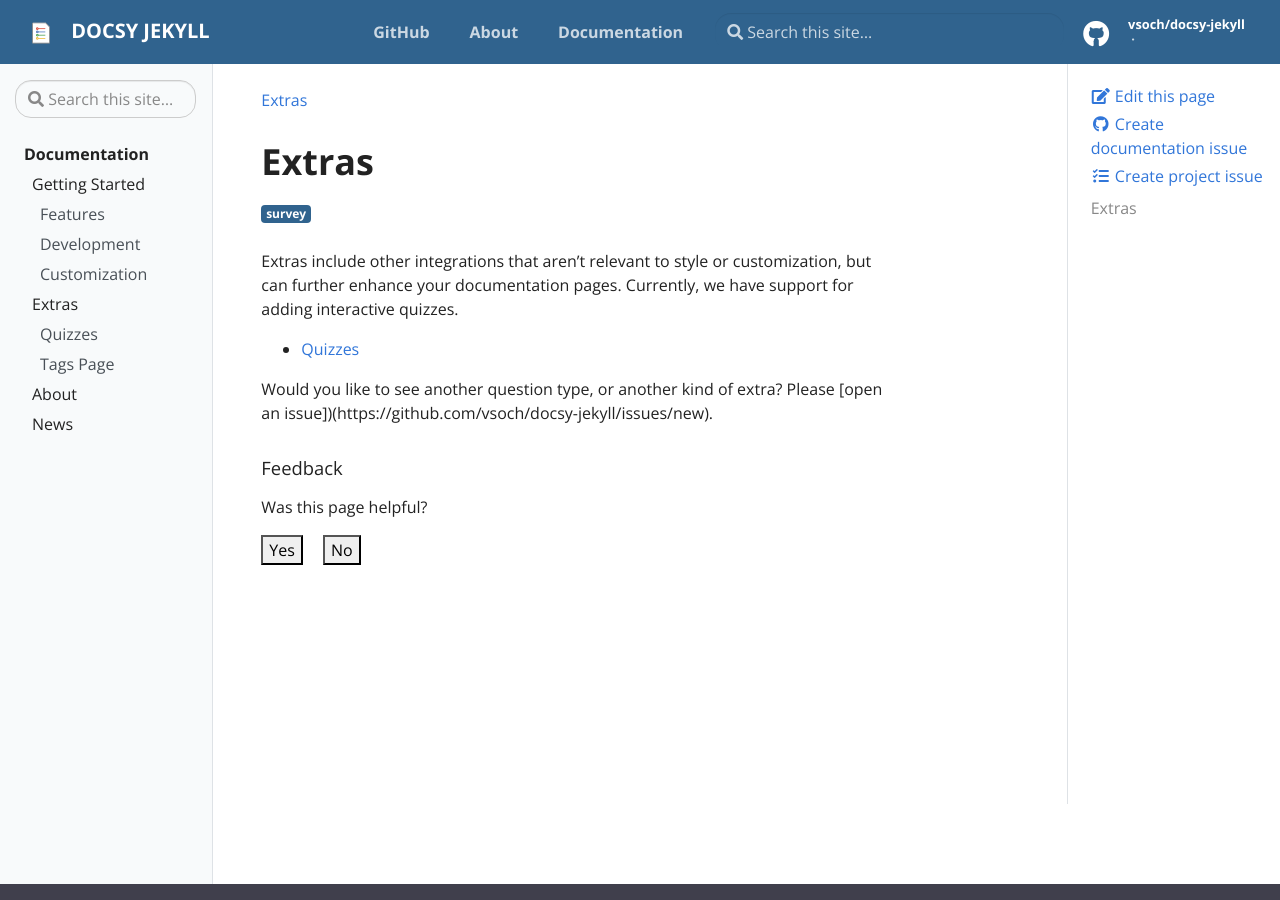
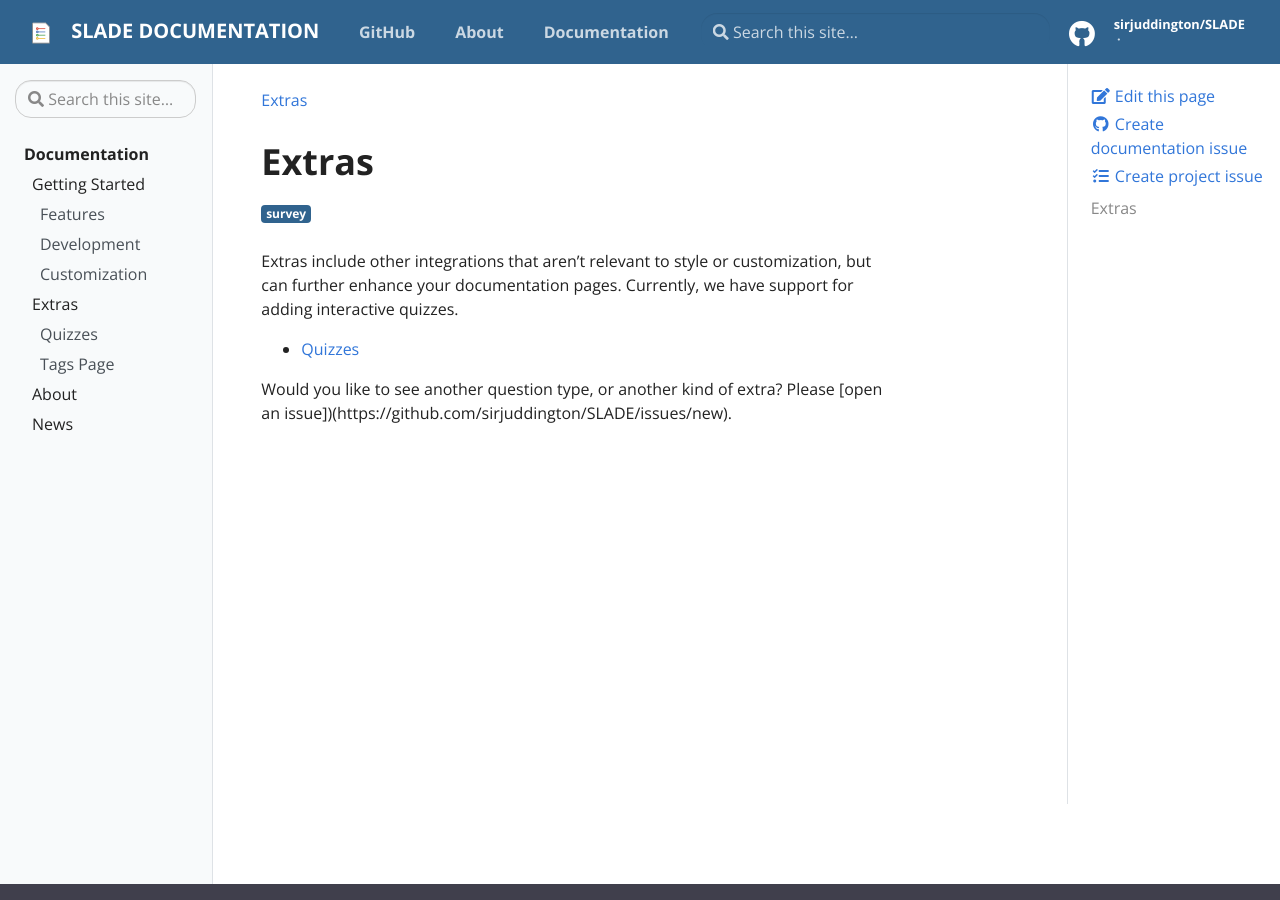
Before and after one commit to sirjuddington/slade-docs, a Jekyll site: the page built from _docs/extras/index.md, in a window 1280 px wide and 900 px high. Built offline with Jekyll 4.4.1, drawn with Linux system fonts in a browser that asks for light colours; some of the changed text lies outside the part shown.

Commit message:
Update _config.yml

```diff
--- a/_config.yml
+++ b/_config.yml
@@ -14,32 +14,30 @@
 # You can create any custom variable you would like, and they will be accessible
 # in the templates via {{ site.myvariable }}.
 
-title: Docsy Jekyll
-email: your-email@domain.com
-author: Dinosaur Avocado
+title: SLADE Documentation
+email: sirjuddington@gmail.com
+author: SirJuddington
 description: > # this means to ignore newlines until "baseurl:"
-  Write an awesome description for your new site here. You can edit this
-  line in _config.yml. It will appear in your document head meta (for
-  Google search results) and in your feed.xml site description.
+  Documentation for the SLADE Doom editor.
 
 # DO NOT CHANGE THE LINE OF THIS FILE without editing .circleci/circle_urls.sh
-baseurl: "/docsy-jekyll" # the subpath of your site, e.g. /blog
+baseurl: "/slade-docs" # the subpath of your site, e.g. /blog
 
 # This is mostly for testing
-url: "https://vsoch.github.io" # the base hostname & protocol for your site
+#url: "https://vsoch.github.io" # the base hostname & protocol for your site
 
 # Social (First three Required)
-repo: "https://github.com/vsoch/docsy-jekyll"
-github_user: "vsoch"
-github_repo: "docsy-jekyll"
+repo: "https://github.com/sirjuddington/SLADE"
+github_user: "sirjuddington"
+github_repo: "SLADE"
 
 # Optional
-twitter: vsoch
-linkedin: vsochat
-dockerhub: vanessa
+#twitter: -
+#linkedin: -
+#dockerhub: -
 
 # Should there be feedback buttons at the bottom of pages?
-feedback: true
+feedback: false
 
 # Link to a privacy policy in footer, uncomment and define if wanted
 # privacy: https://domain.com/privacy
```
